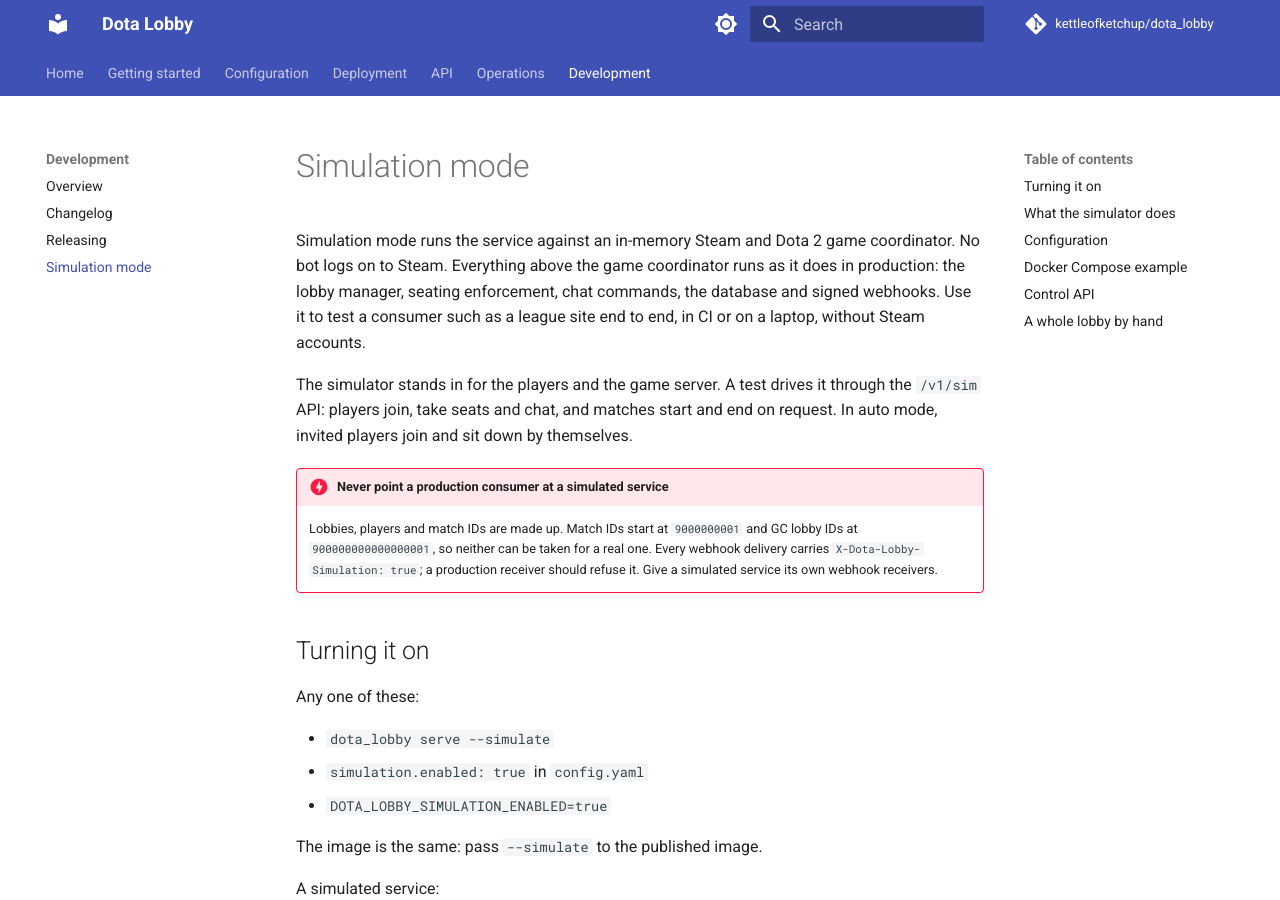
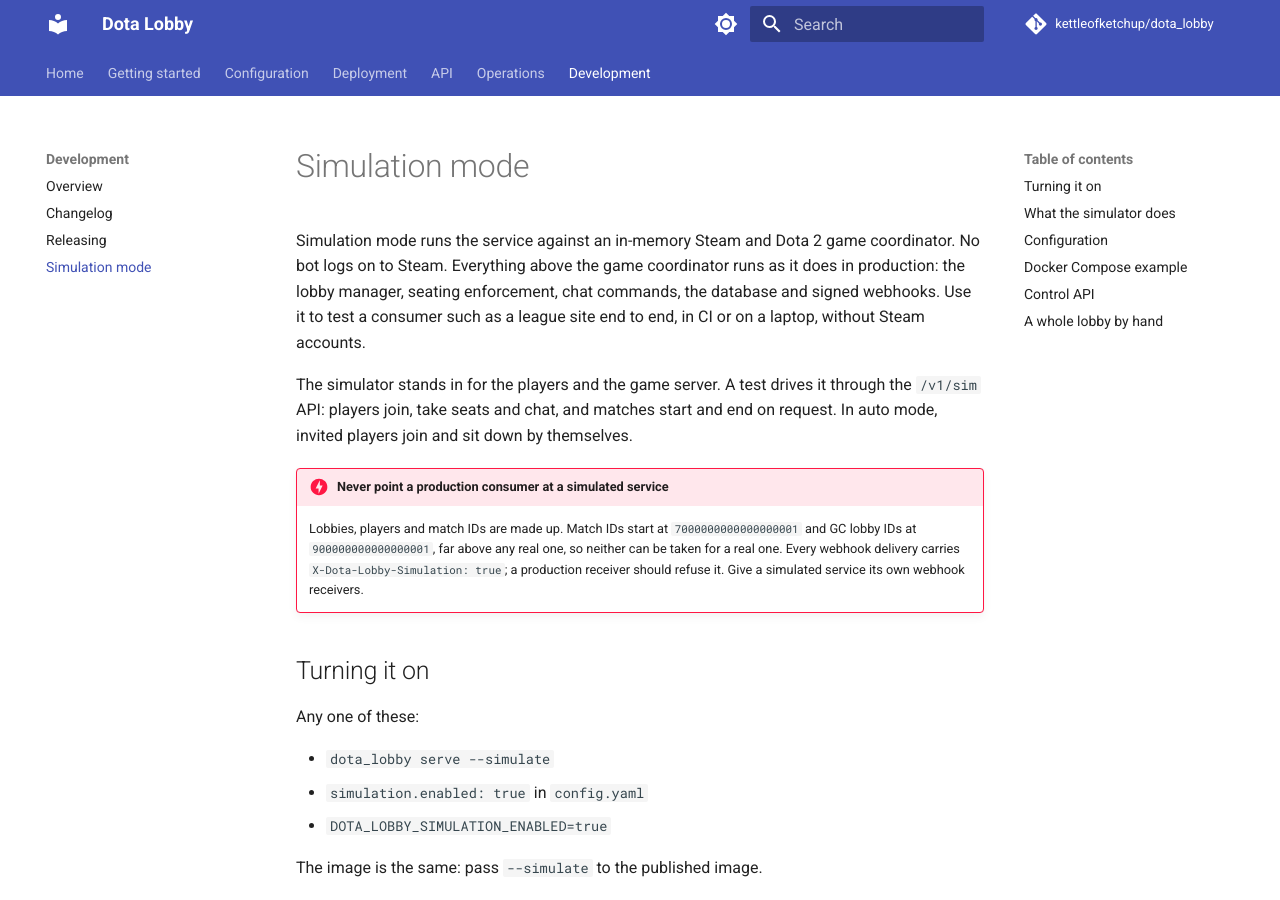
Before and after one commit to kettleofketchup/dota_lobby, an MkDocs documentation site: the page built from docs/development/simulation.md, in a window 1280 px wide and 900 px high. Built offline with MkDocs 1.6.1 and Material for MkDocs 9.7.7, drawn with Linux system fonts in a browser that asks for light colours; comment, search, counter and statistics services are not loaded.

Commit message:
gc/sim: start simulated match IDs above 2^62
Real match IDs are in the high billions and grow by a few hundred
million a year, so the old base of 9,000,000,000 would soon have named
real public matches, and a consumer fetching their details would have
recorded real stats for a fake lobby. 7,000,000,000,000,000,000 is out of
their reach and still fits a signed 64-bit column.

```diff
--- a/docs/development/simulation.md
+++ b/docs/development/simulation.md
@@ -11,10 +11,10 @@ The simulator stands in for the players and the game server. A test drives it th
 auto mode, invited players join and sit down by themselves.
 
 !!! danger "Never point a production consumer at a simulated service"
-    Lobbies, players and match IDs are made up. Match IDs start at `9000000001` and GC lobby IDs
-    at `900000000000000001`, so neither can be taken for a real one. Every webhook delivery
-    carries `X-Dota-Lobby-Simulation: true`; a production receiver should refuse it. Give a
-    simulated service its own webhook receivers.
+    Lobbies, players and match IDs are made up. Match IDs start at `7000000000000000001` and
+    GC lobby IDs at `900000000000000001`, far above any real one, so neither can be taken for a
+    real one. Every webhook delivery carries `X-Dota-Lobby-Simulation: true`; a production
+    receiver should refuse it. Give a simulated service its own webhook receivers.
 
 ## Turning it on
 
```
Also changed, not shown: 2 other files.
